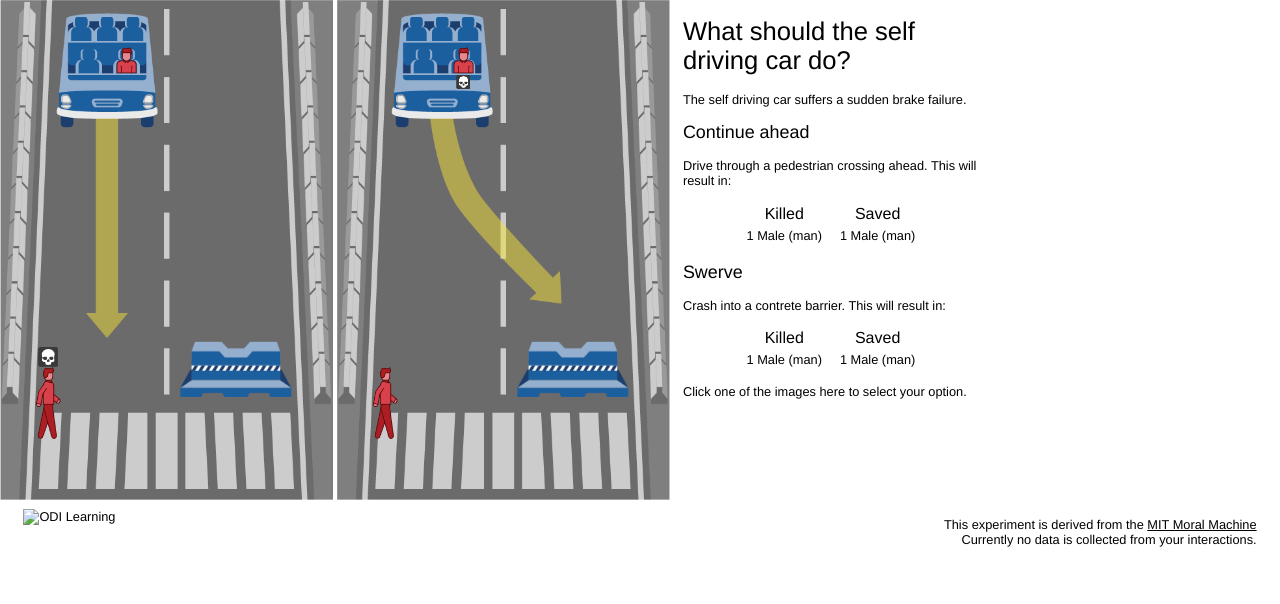
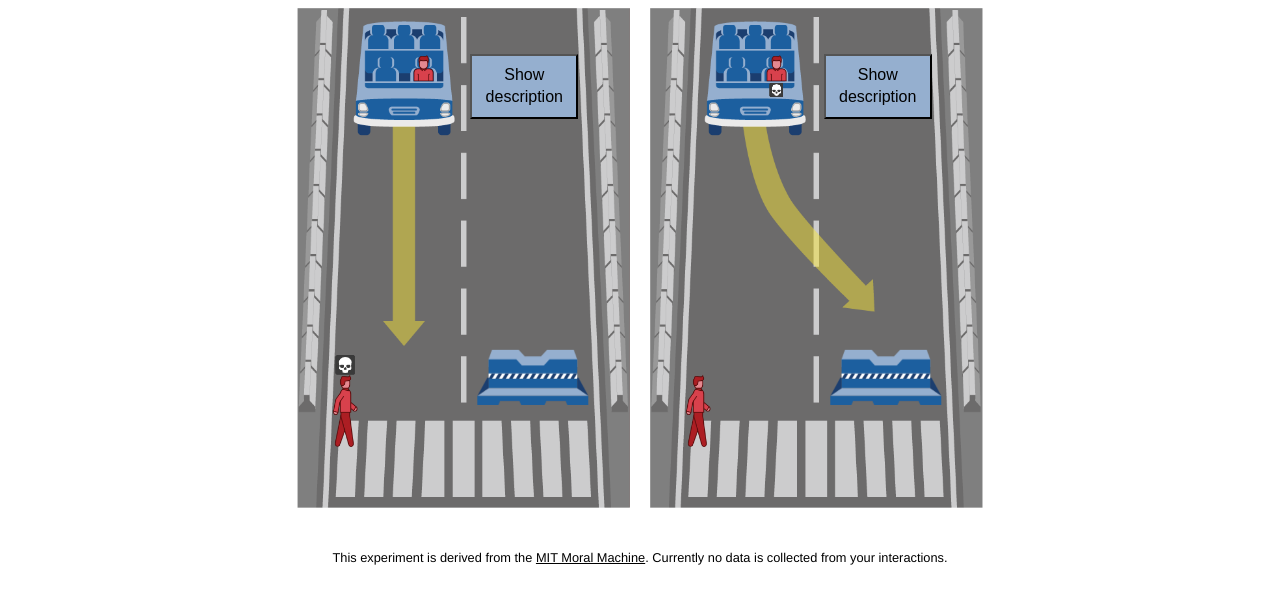
Before and after one commit to jschof1/mit-moral-machine, a plain HTML site: page index.html in a window 1280 px wide. Drawn offline with nearby package versions, Linux system fonts and the light colour scheme.

Commit message:
Updating to make cleaner

```diff
--- a/css/layouts.css
+++ b/css/layouts.css
@@ -3,6 +3,7 @@ body {
 	font-weight: 100;
 	border: 0px;
 	margin: 0px;
+	text-align: center;
 }
 container {
 	text-align: center;
@@ -12,62 +13,98 @@ container {
 	height: 500px;
 	display: inline-block;
 	background-size: contain;
+	margin-top: 8px;
 }
-.panel {
-	text-align: left;
-	color: black;
-	padding-left: 8px;
-	padding-right: 8px;
-	width: 296px;
-	margin-right: 0;
-	vertical-align: top;
-	font-size: 0.8em;
+#background-left:hover, #background-right:hover {
+  	box-shadow: 0 0 20px rgba(28,95,159,256);
+}
+
+#background-right {
+	margin-left: 1em;
+}
+
+.description-button {
+	position: relative;
+    top: -454px;
+    left: 61px;
+    width: 108px;
+    padding: 0.5em;
+    color: black;
+    line-height: 1.4em;
+    background: #95afcf;
+    font-size: 1em;
+}
+#panel-left-hide, #panel-right-hide {
+	display: none;
+}
+.overlay-panel {
+	display: none;
+	position: relative;
+    top: -433px;
+    float: left;
+    width: 329px;
+    height: 200px;
+    background-color: #cccc;
+    margin-left: 2px;
+    font-size: 0.8em;
+    font-weight: 100;
+    color: #0f4273;
+}
+.overlay-panel p {
+	padding-left: 1em;
+    padding-right: 1em;
 }
 .panel h2 {
 	font-weight: 100;
 	font-size: 1.4em;
 }
+table {
+	border-collapse: collapse;
+}
 .table {
 	margin-left: auto;
     margin-right: auto;
     width: max-content;
+    border-collapse: collapse;
+    color: #0f4273;
 }
 .table table, .table table th {
 	font-weight: 100;
-	border-spacing: 1em 0.2em;
+	padding: 0.2em;
+	border: 1px solid #1c5f9f;
+	background-color: #1c5f9f11;
+	color: #0f4273;
 }
 .table table td {
 	font-size: 0.8em;
 	vertical-align: top;
+	padding: 0.2em;
+	padding-left: 0.5em;
+	padding-right: 0.5em;
+	border: 1px solid #1c5f9f;
+	color: #0f4273;
 }
 .credits {
-	height: 50px;
-}
-.credits div {
-	width: 48%;
-	display: inline-block;
+    margin-left: auto;
+    margin-right: auto;
 	font-size: 0.8em;
 	color: black;
 	vertical-align: top;
-	height: 50px;
-}
-.credits p {
-	display: inline-block;
-	vertical-align: middle;
+	position: relative;
+    top: -10px;
 }
 .credits a {
 	color: inherit;
 }
-.credits img {
-	max-height: 40px;
-	padding-top: 5px;
-	display: inline-block;
-}
-.credits .left-credit {
-	text-align: left;
-}
-.credits .right-credit {
-	text-align: right;
+@media only screen and (max-width: 700px) {
+	#background-right {
+		margin-left: 0em;
+		margin-top: 10px;
+	}
+	.credits {
+		position: relative;
+    	top: 10px;
+	}
 }
 @media only screen and (max-width: 1000px) {
 	container {
@@ -205,3 +242,16 @@ result #you-bar {
     background-color: orange;
     border: 1px solid gray;
 }
+@media only screen and (max-width: 950px) {
+	.left-50, .right-50 {
+		display: block;
+    	margin-left: auto;
+    	margin-right: auto;
+    	width: auto;
+    }
+}
+@media only screen and (max-width: 650px) {
+	.charecters h1 {
+		font-size: 1em;
+	}
+}
--- a/data.json
+++ b/data.json
@@ -28,19 +28,17 @@
 		"take-action": {
 			"scoring": [
 			],
-			"description": "Crash into a contrete barrier. This will result in:"
+			"description": "Swerve and crash into a contrete barrier. This will result in:"
 		}
 	},
 	{
 		"id":"2",
 		"no-action": {
 			"scoring": [
-				"Save people in car",
-				"Save more lives",
-				"Avoid intervention",
-				"Save young"
+				"Save old",
+				"Avoid intervention"
 			],
-			"saved": {
+			"killed": {
 				"genders": [
 					"Male",
 					"Female",
@@ -52,19 +50,23 @@
 					"Female (child)"
 				]
 			},
-			"killed": {
+			"saved": {
 				"genders": [
 					"Female"
 				],
 				"characters": [
 					"Female (professional)"
 				]
-			}
+			},
+			"description": "Crash into a contrete barrier. This will result in:"
 		},
 		"take-action": {
 			"scoring": [
-				"Save old"
-			]
+				"Save people in car",
+				"Save more lives",
+				"Save young"
+			],
+			"description": "Swerve and drive through a pedestrian crossing in the other lane. This will result in:"
 		}
 	},
 	{
@@ -94,13 +96,15 @@
 				"characters": [
 					"Female (professional)"
 				]
-			}
+			},
+			"description": "Drive through a pedestrian crossing ahead. This will result in:"
 		},
 		"take-action": {
 			"scoring": [
 				"Save more lives",
 				"Save young"
-			]
+			],
+			"description": "Swerve and crash into a contrete barrier. This will result in:"
 		}
 	},
 	{
@@ -129,12 +133,14 @@
 					"Male (old)",
 					"Female (old)"
 				]
-			}
+			},
+			"description": "Drive through a pedestrian crossing ahead. This will result in:"
 		},
 		"take-action": {
 			"scoring": [
 				"Save young"
-			]
+			],
+			"description": "Swerve and drive through a pedestrian crossing in the other lane. This will result in:"
 		}
 	},
 	{
@@ -164,13 +170,15 @@
 					"Male (old)",
 					"Female (old)"
 				]
-			}
+			},
+			"description": "Drive through a pedestrian crossing ahead. This will result in:"
 		},
 		"take-action": {
 			"scoring": [
 				"Save young",
 				"Save pets"
-			]
+			],
+			"description": "Swerve and drive through a pedestrian crossing in the other lane. This will result in:"
 		}
 	},
 	{
@@ -200,7 +208,8 @@
 					"Male (old)",
 					"Female (old)"
 				]
-			}
+			},
+			"description": "Drive through a pedestrian crossing ahead. This will result in:"
 		},
 		"take-action": {
 			"scoring": [
@@ -208,7 +217,8 @@
 				"Save robber",
 				"Save pet"
 			]
-		}
+		},
+		"description": "Swerve and drive through a pedestrian crossing in the other lane. This will result in:"
 	},
 	{
 		"id":"7",
@@ -233,11 +243,13 @@
 				"characters": [
 					"Female (professional)"
 				]
-			}
+			},
+			"description": "Drive through a pedestrian crossing ahead. <b>Note that the affected pedestrians are flouting the law by crossing on the red signal.</b> This will result in:"
 		},
 		"take-action": {
 			"scoring": [
-			]
+			],
+			"description": "Swerve and crash into a contrete barrier. This will result in:"
 		}
 	},
 	{
@@ -260,12 +272,14 @@
 				"characters": [
 					"Male (professional)"
 				]
-			}
+			},
+			"description": "Drive through a pedestrian crossing ahead. <b>Note that the affected pedestrians are abiding by the law crossing on a green signal.</b> This will result in:"
 		},
 		"take-action": {
 			"scoring": [
 				"Uphold law"
-			]
+			],
+			"description": "Swerve and crash into a contrete barrier. This will result in:"
 		}
 	},
 	{
@@ -291,11 +305,13 @@
 					"Robber",
 					"Pet (dog)"
 				]
-			}
+			},
+			"description": "Drive through a pedestrian crossing ahead. <b>Note that the affected pedestrians are flouting the law by crossing on the red signal.</b> This will result in:"
 		},
 		"take-action": {
 			"scoring": [
-			]
+			],
+			"description": "Swerve and drive through a pedestrian crossing in the other lane. <b>Note that the affected pedestrians are abiding by the law crossing on a green signal.</b> This will result in:"
 		}
 	},
 	{
@@ -335,13 +351,15 @@
 					"Male (old)",
 					"Female (pregnant)"
 				]
-			}
+			},
+			"description": "Drive through a pedestrian crossing ahead. <b>Note that the affected pedestrians are abiding by the law crossing on a green signal.</b> This will result in:"
 		},
 		"take-action": {
 			"scoring": [
 				"Uphold law",
 				"Save young"
-			]
+			],
+			"description": "Swerve and drive through a pedestrian crossing in the other lane. <b>Note that the affected pedestrians are flouting the law by crossing on the red signal.</b> This will result in:"
 		}
 	}
 ]
--- a/index.html
+++ b/index.html
@@ -6,35 +6,13 @@
 	<script type="text/javascript" src="js/action.js"></script>
 </head>
 <body>
-	<container>
+	<container id="container" class="contatiner">
 		<game>
 			<div id="background-left" class="background left">
 				<img id="left" scenario="1" src="img/scenarios/1-l.png"/>
 			</div>
 			<div id="background-right" class="background right">
 				<img id="right" scenario="1" src="img/scenarios/1-r.png"/>
-			</div>
-			<div id="panel" class="background panel">
-				<h1>What should the self driving car do?</h1>
-				<p>The self driving car suffers a sudden brake failure.</p>
-				<h2>Continue ahead</h2>
-				<p id="continue-ahead"></p>
-				<section class="table">
-					<table>
-						<tr><th>Killed</th><th>Saved</th></tr>
-						<tr><td id="continue-killed"></td><td id="continue-saved"></td></tr>
-					</table>
-				</section>
-				<h2>Swerve</h2>
-				<p id="swerve"></p>
-				<section class="table">
-					<table>
-						<tr><th>Killed</th><th>Saved</th></tr>
-						<tr><td id="swerve-killed"></td><td id="swerve-saved"></td></tr>
-					</table>
-				</section>
-
-				<p>Click one of the images here to select your option.</p>
 			</div>
 		</game>
 		<section id="results">
@@ -91,11 +69,7 @@
 			</sub-section>
 		</section>
 		<section id="credits" class="credits">
-			<div class="left-credit">
-				<a id="odilearning" href="https://theodi.org" target="_blank"><img src="img/learning-72-Pink-300px.png" alt="ODI Learning"/></a>
-			</div>
-			<div class="right-credit">
-				<p>This experiment is derived from the <a href="https://www.moralmachine.net/" target="_blank">MIT Moral Machine</a><br/>Currently no data is collected from your interactions.</p>
+				This experiment is derived from the <a href="https://www.moralmachine.net/" target="_blank">MIT Moral Machine</a>. Currently no data is collected from your interactions.
 			</div>
 
 		</section>
--- a/js/action.js
+++ b/js/action.js
@@ -23,7 +23,7 @@ function nextScenario(id) {
 		if (scenario > 0) {
 			random = Math.floor(Math.random() * 2);
 		}
-		if (next > 10) {
+		if (next > 3) {
 			window.setTimeout(function() { calculateResult();},500);
 			$('game').fadeOut(function() {
 				$('#results').fadeIn();
@@ -31,10 +31,9 @@ function nextScenario(id) {
 		} else {
 			$("#background-left").children().fadeOut(function() {
 				this.remove();
-				console.log(sides[random]);
 				if (sides[random] == "left") {
 					$("#background-left").css('background-image','url("img/L.png")');
-					$("#background-left").html('<img id="left" scenario="'+next+'" src="img/scenarios/'+next+'-l.png"/>');
+					$("#background-left").html('<img id="left" scenario="'+next+'" src="img/scenarios/'+next+'-l.png"/><button id="panel-left-button" class="description-button" onclick="toggleDescription(\'panel-left\');"><span id="panel-left-show">Show</span><span id="panel-left-hide">Hide</span> description</button><div id="panel-left" class="overlay-panel"><h2>Continue ahead</h2><p id="continue-ahead">'+data.scenarios[scenario]["no-action"]["description"]+'</p><section class="table"><table><tr><th>Killed</th><th>Saved</th></tr><tr><td id="continue-killed">'+getCharecterSummaryText(getCharecterSummary(data.scenarios[scenario]["no-action"]["killed"]["characters"]))+'</td><td id="continue-saved">'+getCharecterSummaryText(getCharecterSummary(data.scenarios[scenario]["no-action"]["saved"]["characters"]))+'</td></tr></table></section></div>');
 					$('#left').click(function() {
 	    				updateScores($(this).attr('scenario'),false);
 	    				updateCounts($(this).attr('scenario'));
@@ -42,7 +41,7 @@ function nextScenario(id) {
 	    			});
 				} else {
 					$("#background-left").css('background-image','url("img/R.png")');
-					$("#background-left").html('<img id="right" scenario="'+next+'" src="img/scenarios/'+next+'-r.png"/>');
+					$("#background-left").html('<img id="right" scenario="'+next+'" src="img/scenarios/'+next+'-r.png"/><button id="panel-left-button" class="description-button" onclick="toggleDescription(\'panel-left\');"><span id="panel-left-show">Show</span><span id="panel-left-hide">Hide</span> description</button><div id="panel-left" class="overlay-panel"><h2>Swerve</h2><p id="swerve">'+data.scenarios[scenario]["take-action"]["description"]+'</p><section class="table"><table><tr><th>Killed</th><th>Saved</th></tr><tr><td id="swerve-killed">'+getCharecterSummaryText(getCharecterSummary(data.scenarios[scenario]["no-action"]["saved"]["characters"]))+'</td><td id="swerve-saved">'+getCharecterSummaryText(getCharecterSummary(data.scenarios[scenario]["no-action"]["killed"]["characters"]))+'</td></tr></table></section></div>');
 					$('#right').click(function() {
 			    		updateScores($(this).attr('scenario'),true);
 			    		updateCounts($(this).attr('scenario'));
@@ -55,7 +54,7 @@ function nextScenario(id) {
 				this.remove();
 				if (sides[random] == "left") {
 					$("#background-right").css('background-image','url("img/R.png")');
-					$("#background-right").html('<img id="right" scenario="'+next+'" src="img/scenarios/'+next+'-r.png"/>');
+					$("#background-right").html('<img id="right" scenario="'+next+'" src="img/scenarios/'+next+'-r.png"/><button id="panel-right-button" class="description-button" onclick="toggleDescription(\'panel-right\');"><span id="panel-right-show">Show</span><span id="panel-right-hide">Hide</span> description</button><div id="panel-right" class="overlay-panel"><h2>Swerve</h2><p id="swerve">'+data.scenarios[scenario]["take-action"]["description"]+'</p><section class="table"><table><tr><th>Killed</th><th>Saved</th></tr><tr><td id="swerve-killed">'+getCharecterSummaryText(getCharecterSummary(data.scenarios[scenario]["no-action"]["saved"]["characters"]))+'</td><td id="swerve-saved">'+getCharecterSummaryText(getCharecterSummary(data.scenarios[scenario]["no-action"]["killed"]["characters"]))+'</td></tr></table></section></div>');
 					$('#right').click(function() {
 			    		updateScores($(this).attr('scenario'),true);
 			    		updateCounts($(this).attr('scenario'));
@@ -63,7 +62,7 @@ function nextScenario(id) {
 			    	});
 				} else {
 					$("#background-right").css('background-image','url("img/L.png")');
-					$("#background-right").html('<img id="left" scenario="'+next+'" src="img/scenarios/'+next+'-l.png"/>');
+					$("#background-right").html('<img id="left" scenario="'+next+'" src="img/scenarios/'+next+'-l.png"/><button id="panel-right-button" class="description-button" onclick="toggleDescription(\'panel-right\');"><span id="panel-right-show">Show</span><span id="panel-right-hide">Hide</span> description</button><div id="panel-right" class="overlay-panel"><h2>Continue ahead</h2><p id="continue-ahead">'+data.scenarios[scenario]["no-action"]["description"]+'</p><section class="table"><table><tr><th>Killed</th><th>Saved</th></tr><tr><td id="continue-killed">'+getCharecterSummaryText(getCharecterSummary(data.scenarios[scenario]["no-action"]["killed"]["characters"]))+'</td><td id="continue-saved">'+getCharecterSummaryText(getCharecterSummary(data.scenarios[scenario]["no-action"]["saved"]["characters"]))+'</td></tr></table></section></div>');
 					$('#left').click(function() {
 	    				updateScores($(this).attr('scenario'),false);
 	    				updateCounts($(this).attr('scenario'));
@@ -80,6 +79,12 @@ function nextScenario(id) {
 
 		}
 	});
+}
+
+function toggleDescription(panel) {
+	$('#'+panel).toggle();
+	$('#'+panel+'-show').toggle();
+	$('#'+panel+'-hide').toggle();
 }
 
 function getCharecterSummary(characters) {
```
Also changed, not shown: img/scenarios/2-l.png, img/scenarios/2-r.png.
